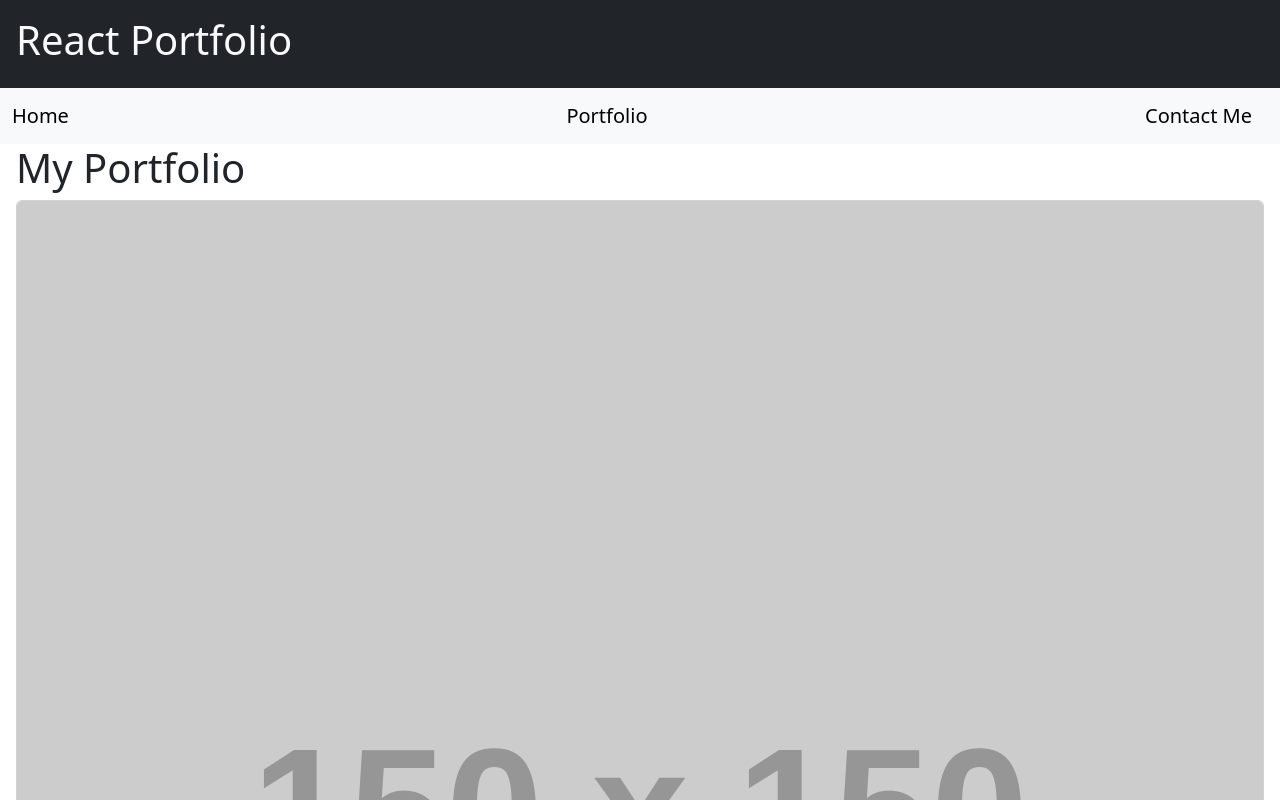
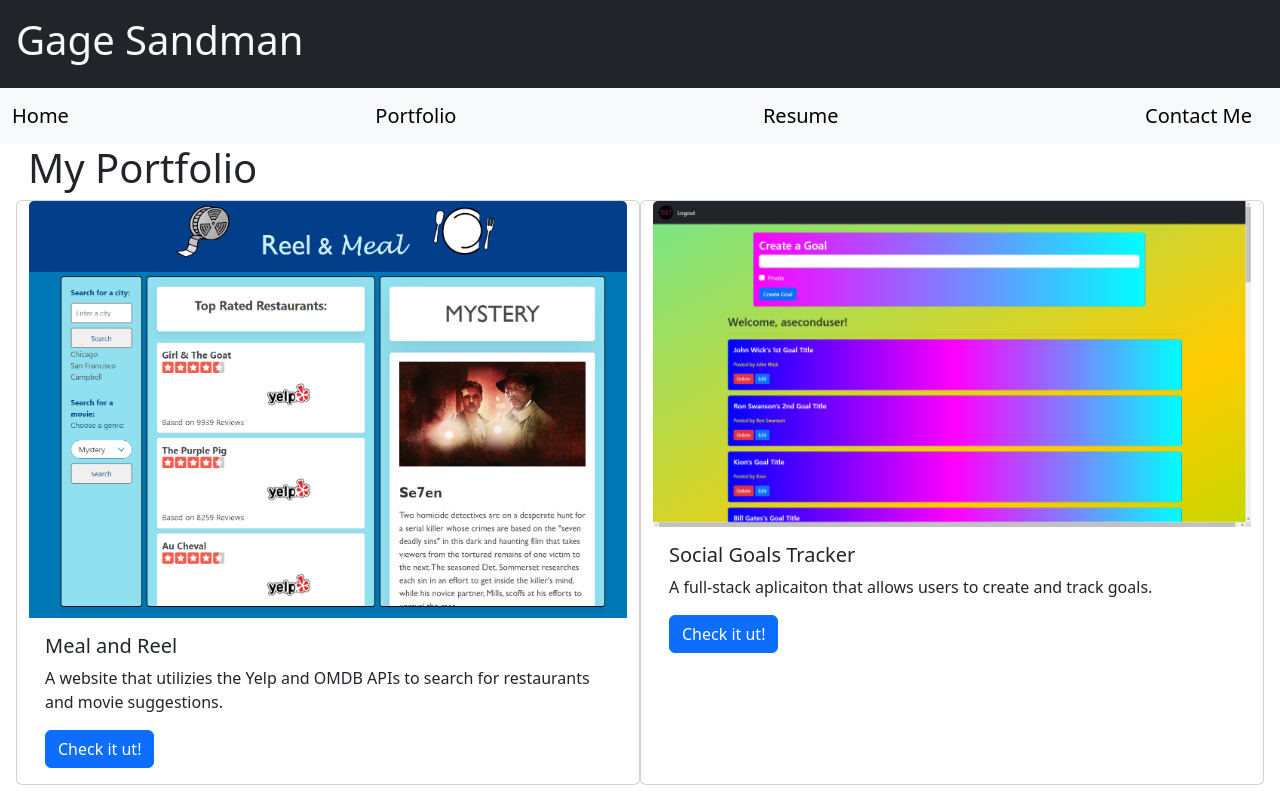
Before and after one commit to Gsandman8/ReactPortfolio, a React (Vite) app: page /Portfolio in a window 1280 px wide. Shown: the top 800 px of the page. Built offline with nearby package versions, Linux system fonts and the light colour scheme.

Commit message:
Added resume page and changed formatting for the portfolio project components

```diff
--- a/src/components/Footer.jsx
+++ b/src/components/Footer.jsx
@@ -2,7 +2,7 @@ function Footer () {
   return (
     <footer className="text-center">
       <hr />
-      <span className="text-muted">Place sticky footer content here.</span>
+      <span className="text-muted">Thank you for visiting my site!</span>
     </footer>
   )
 }
--- a/src/components/Header.jsx
+++ b/src/components/Header.jsx
@@ -3,7 +3,7 @@ function Header() {
 
     return (
         <header className="bg-dark text-light p-3">
-            <h1>React Portfolio</h1>
+            <h1>Gage Sandman</h1>
         </header>
     );
 }
--- a/src/components/NavBar.jsx
+++ b/src/components/NavBar.jsx
@@ -8,6 +8,7 @@ function NavBar () {
       <div className="container-fluid">
         <Link to="/" className="navbar-brand">Home</Link>
         <Link to="/Portfolio" className="navbar-brand">Portfolio</Link>
+        <Link to="/Resume" className="navbar-brand">Resume</Link>
         <Link to="/Contact" className="navbar-brand">Contact Me</Link>
       </div>
     </nav>
--- a/src/components/Project.jsx
+++ b/src/components/Project.jsx
@@ -1,6 +1,6 @@
 function Project({title, description, image, link}) {
     return (
-    <div className="card" >
+    <div className="card col-sm-12 col-md-6" >
         <img src={image} className="card-img-top" alt="..."/>
         <div className="card-body">
             <h5 className="card-title">{title}</h5>
--- a/src/main.jsx
+++ b/src/main.jsx
@@ -9,6 +9,7 @@ import Error from './pages/Error';
 import Contact from './pages/Contact';
 import Home from './pages/Home';
 import Portfolio from './pages/Portfolio';
+import Resume from './pages/Resume';
 
 // Define the accessible routes, and which components respond to which URL
 const router = createBrowserRouter([
@@ -29,6 +30,10 @@ const router = createBrowserRouter([
         path: '/Contact',
         element: <Contact />,
       },
+      {
+        path: '/Resume',
+        element: <Resume />,
+      },
     ],
   },
 ]);
--- a/src/pages/Portfolio.jsx
+++ b/src/pages/Portfolio.jsx
@@ -1,21 +1,25 @@
 import Project from "../components/Project";
+import SGT from "../assets/SGT.png";
+import MR from "../assets/MRSS.png";
 
 function Portfolio() {
     return (
-        <div>
+        <div className="container-fluid">
             <h1>My Portfolio</h1>
+            <div className="row">
             <Project
                 title="Meal and Reel"
                 description="A website that utilizies the Yelp and OMDB APIs to search for restaurants and movie suggestions."
-                image="https://via.placeholder.com/150"
-                link="https://www.google.com"
+                image={MR}
+                link="https://gsandman8.github.io/ReelAndMeal/"
             />
             <Project
                 title="Social Goals Tracker"
                 description="A full-stack aplicaiton that allows users to create and track goals."
-                image="https://via.placeholder.com/150"
-                link="https://www.google.com"
+                image={SGT}
+                link="https://sleepy-headland-38825-e68e0897078f.herokuapp.com/"
             />
+            </div>
         </div>
     );
 }
--- /dev/null
+++ b/src/pages/Resume.jsx
@@ -0,0 +1,9 @@
+function Resume(){
+    return(
+        <div>
+            <h1>Resume</h1>
+        </div>
+    )
+}
+
+export default Resume;
```
Also changed, not shown: src/assets/MRSS.png (added), src/assets/SGT.png (added).
